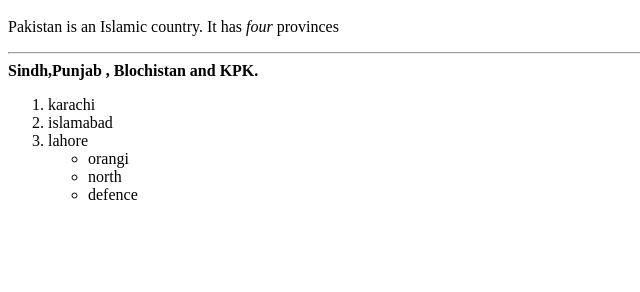
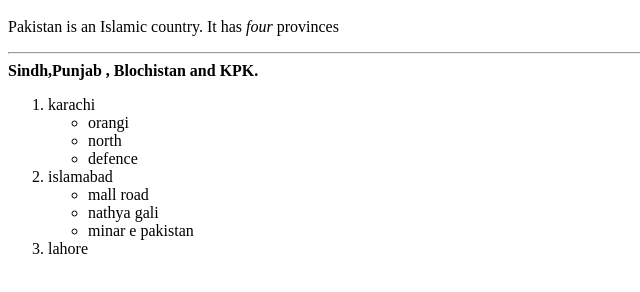
Before and after one commit to rashidamalick/project1, a plain HTML site: page index.html in a window 1280 px wide. Shown: the part 48-340 px from the top of the page, without its empty margins (0-640 px from the left). Drawn offline with Linux system fonts and the light colour scheme.

Commit message:
my third commit

```diff
--- a/index.html
+++ b/index.html
@@ -17,16 +17,20 @@
         <strong>Sindh,Punjab , Blochistan and KPK.</strong>
         <ol>
             <li>karachi</li>
-            <li>islamabad</li>
-            <li>lahore</li>
             <ul>
                 <li>orangi</li>
                 <li>north</li>
                 <li>defence</li>
 
+            </ul>
+            <li>islamabad</li>
+            <ul>
+                <li>mall road</li>
+                <li>nathya gali</li>
+                <li>minar e pakistan</li>
+            </ul>
+            <li>lahore</li>
 
-
-            </ul>
 
 
 
```
